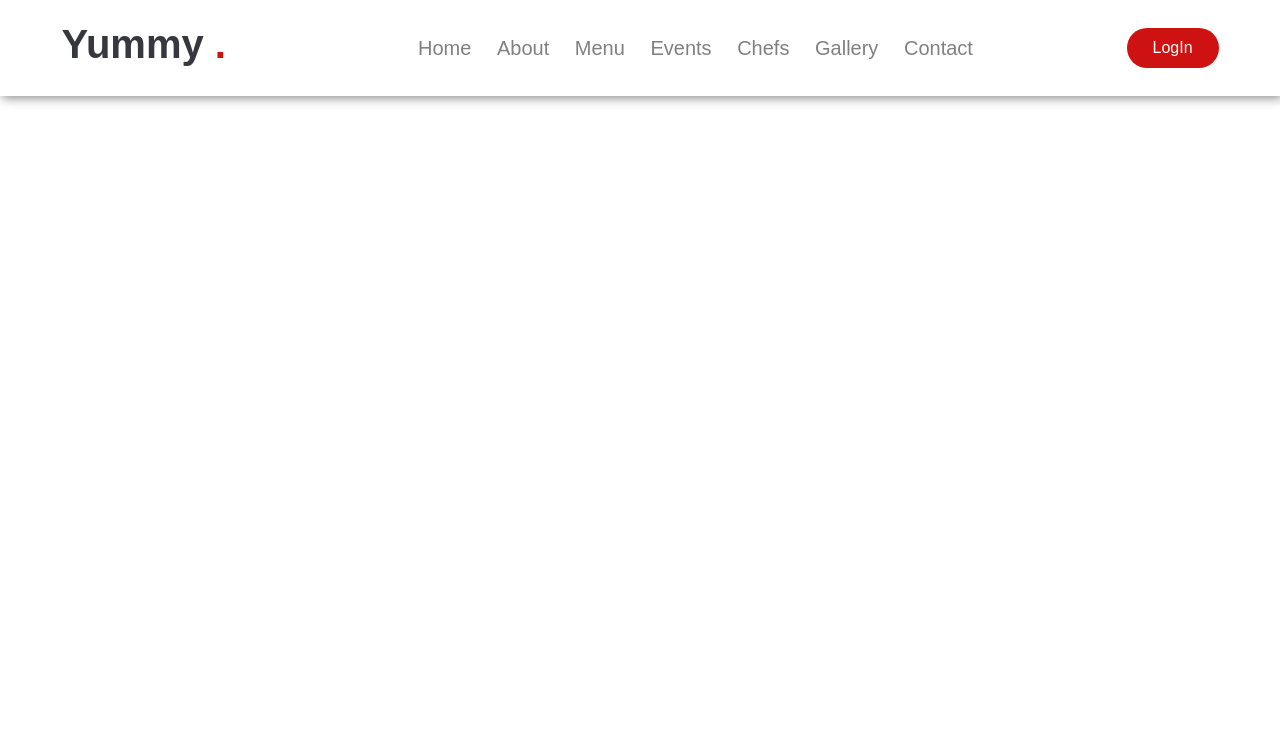
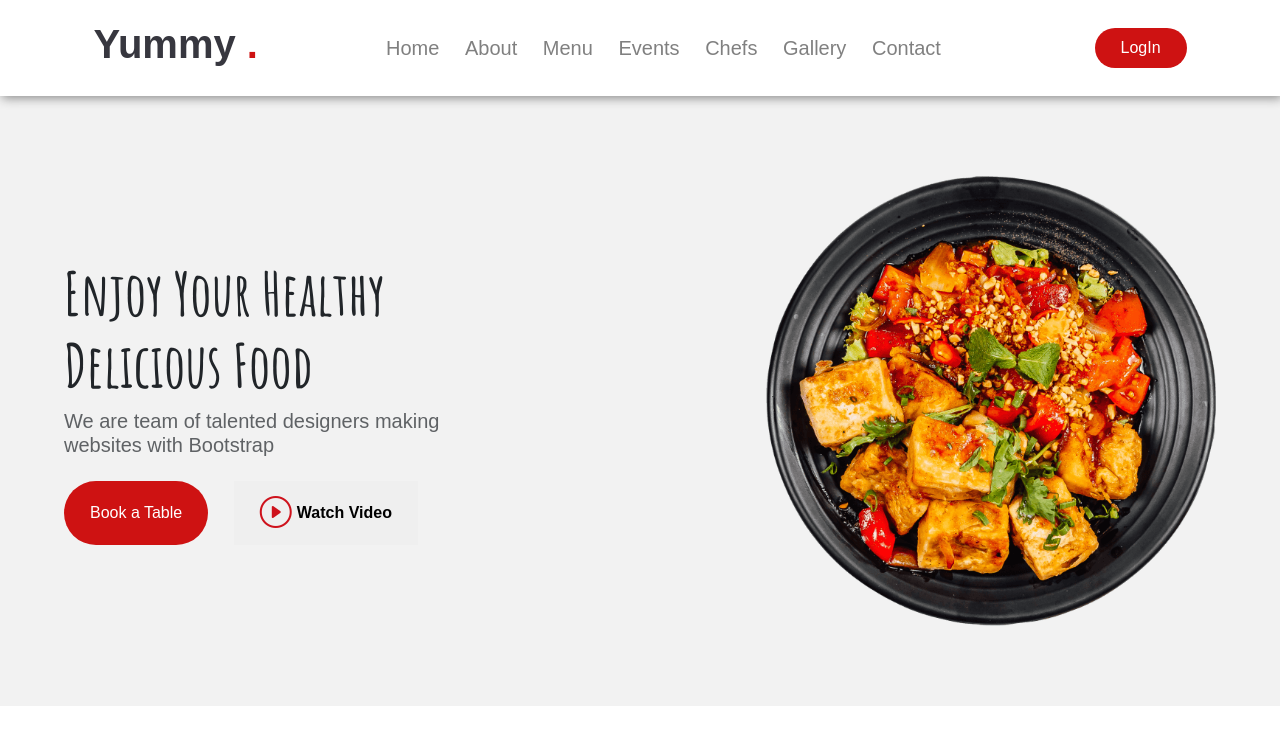
Before and after one commit to walid-cadi/JavaScript_DOM_Final_Project_Walid_Cadi, a website: page index.html in a window 1280 px wide. Drawn offline with nearby package versions, Linux system fonts and the light colour scheme.

Commit message:
section-1

```diff
--- a/index.html
+++ b/index.html
@@ -43,6 +43,22 @@
             </div>
         </div>
     </div>
+    <div class="sec1">
+        <div class="left-sec1">
+            <div class="left-sec1-text">
+                <h1>Enjoy Your Healthy
+                    Delicious Food</h1>
+                <h5>We are team of talented designers making websites with Bootstrap</h5>
+            </div>
+            <div class="left-sec1-btn">
+                <button class="btn1">Book a Table</button>
+                <button class="btn2"><i class="bi bi-play-circle"></i> Watch Video</button>
+            </div>
+        </div>
+        <div class="right-sec1">
+            <img width="450" class="img-sec1" src="./public/images/hero-img.png" alt="">
+        </div>
+    </div>
     <script src="./node_modules/bootstrap/dist/js/bootstrap.bundle.js"></script>
     <script src="./public/js/app.js"></script>
 </body>
--- a/src/sass/_allmodules.sass
+++ b/src/sass/_allmodules.sass
@@ -1 +1,2 @@
 @import ./modules/home/nav
+@import ./modules/home/sec1
--- /dev/null
+++ b/src/sass/_fonts.sass
@@ -0,0 +1,3 @@
+@font-face
+            font-family: "amatic"
+            src: url("../../../../public/fonts/AmaticSC-bold.ttf")
--- a/src/sass/app.sass
+++ b/src/sass/app.sass
@@ -5,6 +5,7 @@
 
 
 @import ./_variables
+@import ./_fonts
 @import ../../node_modules/bootstrap/scss/bootstrap.scss
 @import ../../node_modules/bootstrap-icons/font/bootstrap-icons.css
 @import ./_allmodules
--- a/src/sass/modules/home/nav.sass
+++ b/src/sass/modules/home/nav.sass
@@ -3,8 +3,8 @@ nav
     display: flex
     align-items: center
     justify-content: center
-    gap: 15vw
-    width: 100vw
+    gap: 10vw
+    width: 100%
     padding: 20px 0
     background: white
     position: sticky
--- /dev/null
+++ b/src/sass/modules/home/sec1.sass
@@ -0,0 +1,56 @@
+
+.sec1
+    display: flex
+    align-items: center
+    justify-content: space-between
+    padding: 10vh 5vw
+    background: #f2f2f2
+    .left-sec1
+        display: flex
+        flex-direction: column
+        gap: 2vh
+        .left-sec1-text
+            width: 30vw
+            h1
+                font-family: amatic
+                font-size: 60px
+            h5
+                color: #5f6265
+        .left-sec1-btn
+            display: flex
+            gap: 2vw
+            .btn1
+                border: none
+                padding: 8px 26px
+                border-radius: 50px
+                background: #ce1212
+                color: white
+                cursor: pointer
+            .btn2
+                display: flex
+                align-items: center
+                justify-content: center
+                gap: 5px
+                i
+                    color: #ce121c
+                    font-size: xx-large
+                border: none
+                padding: 8px 26px
+                color: black
+                cursor: pointer
+                font-weight: bolder
+                &:hover
+                    color: #ce1212
+
+
+@media (max-width: 428px)
+    .sec1
+        flex-direction: column-reverse
+        gap: 5vh
+        .left-sec1
+            width: 90vw
+            .left-sec1-text
+                width: 100%
+        .right-sec1
+            img
+                width: 350px
```
Also changed, not shown: public/css/app.css, public/fonts/AmaticSC-Bold.ttf (added), public/fonts/AmaticSC-Regular.ttf (added), 1 other file.
